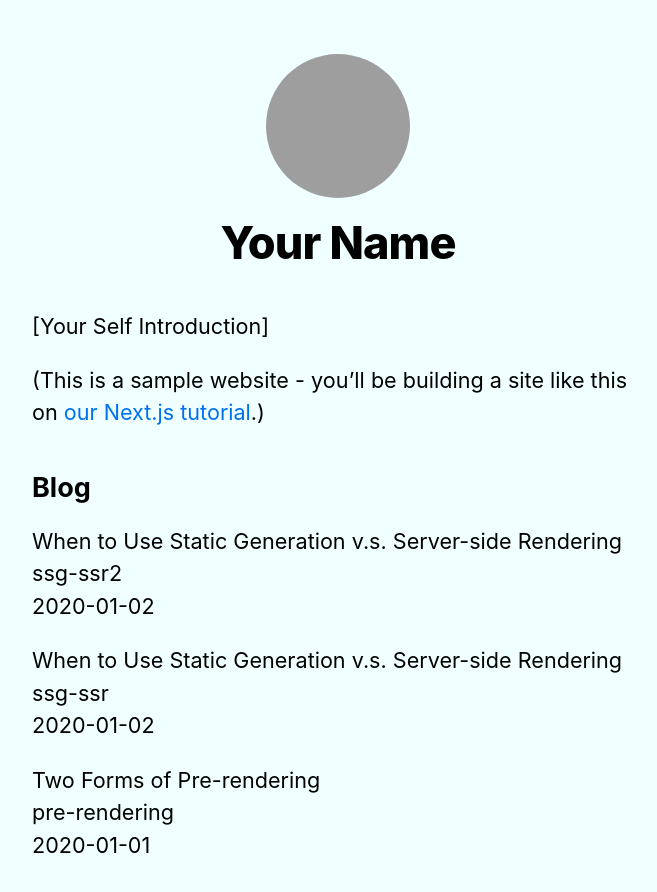
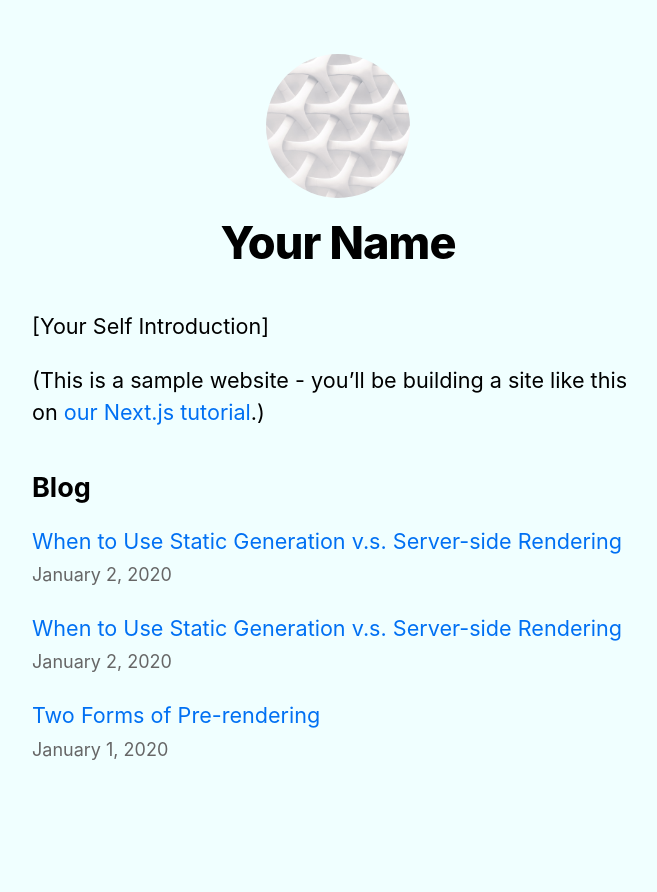
Before and after one commit to Usama1190/Next-JS, a Next.js app: page / in a window 1280 px wide. Shown: the top 892 px of the page, without its empty margins (302-959 px from the left). Built offline with nearby package versions, Linux system fonts and the light colour scheme; grey boxes are pictures that could not be loaded.

Commit message:
Completed blog app on Aug 03, 24

```diff
--- /dev/null
+++ b/components/date.js
@@ -0,0 +1,6 @@
+import { parseISO, format } from 'date-fns';
+
+export default function Date({ dateString }) {
+  const date = parseISO(dateString);
+  return <time dateTime={dateString}>{format(date, 'LLLL d, yyyy')}</time>;
+}
--- a/lib/posts.js
+++ b/lib/posts.js
@@ -1,6 +1,9 @@
 import fs from 'fs';
 import path from 'path';
 import matter from 'gray-matter';
+
+import { remark } from 'remark';
+import html from 'remark-html';
 
 const postsDirectory = path.join(process.cwd(), 'posts');
 
@@ -66,16 +69,23 @@
 
 
 
-export function getPostData(id) {
+export async function getPostData(id) {
   const fullPath = path.join(postsDirectory, `${id}.md`);
   const fileContents = fs.readFileSync(fullPath, 'utf8');
 
   // Use gray-matter to parse the post metadata section
   const matterResult = matter(fileContents);
 
-  // Combine the data with the id
+  // Use remark to convert markdown into HTML string
+  const processedContent = await remark()
+    .use(html)
+    .process(matterResult.content);
+  const contentHtml = processedContent.toString();
+
+  // Combine the data with the id and contentHtml
   return {
     id,
+    contentHtml,
     ...matterResult.data,
   };
 }
--- a/package.json
+++ b/package.json
@@ -6,10 +6,13 @@
     "start": "next start"
   },
   "dependencies": {
+    "date-fns": "^3.6.0",
     "gray-matter": "^4.0.3",
     "next": "latest",
     "react": "18.2.0",
-    "react-dom": "18.2.0"
+    "react-dom": "18.2.0",
+    "remark": "^15.0.1",
+    "remark-html": "^16.0.1"
   },
   "engines": {
     "node": ">=18"
--- a/pages/index.js
+++ b/pages/index.js
@@ -2,6 +2,8 @@
 import Layout, { siteTitle } from '../components/layout';
 import utilStyles from '../styles/utils.module.css';
 import { getSortedPostsData } from '../lib/posts';
+import Link from 'next/link';
+import Date from '../components/date';
 
 export async function getStaticProps() {
   const allPostsData = getSortedPostsData();
@@ -31,11 +33,11 @@
         <ul className={utilStyles.list}>
           {allPostsData.map(({ id, date, title }) => (
             <li className={utilStyles.listItem} key={id}>
-              {title}
-              <br />
-              {id}
-              <br />
-              {date}
+            <Link href={`/posts/${id}`}>{title}</Link>
+            <br />
+            <small className={utilStyles.lightText}>
+              <Date dateString={date} />
+            </small>
             </li>
           ))}
         </ul>
```
Also changed, not shown: pages/posts/[id].js (+19 -3 lines), public/images/profile.jpg (renamed from public/images/nextjsimageprofile.jpg), 1 other file (tests, documents, lock files or other folders).
